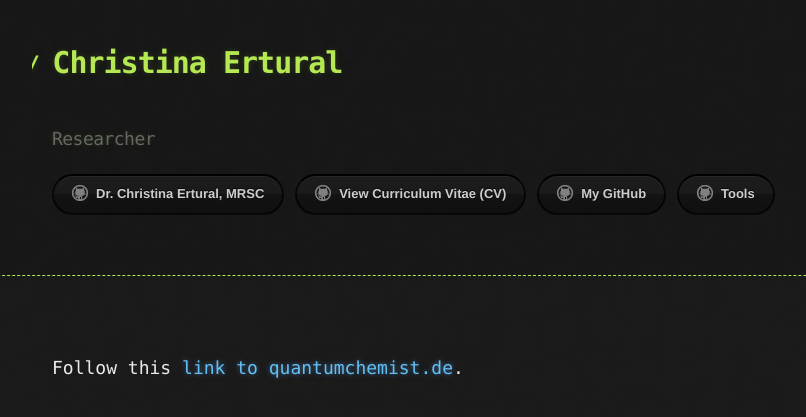
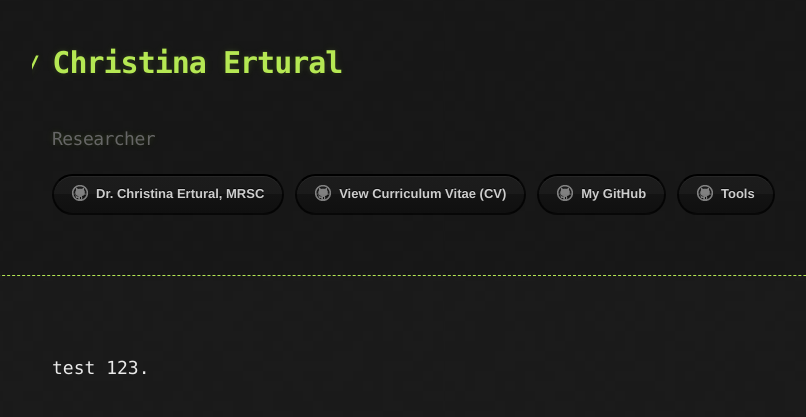
Before and after one commit to QuantumChemist/QuantumChemist.github.io, a Jekyll site: the page built from index.md, in a window 1280 px wide. Shown: the top 417 px of the page, without its empty margins (88-894 px from the left). Built offline with Jekyll 4.4.1, drawn with Linux system fonts in a browser that asks for light colours.

Commit message:
Update index.md

```diff
--- a/index.md
+++ b/index.md
@@ -17,5 +17,4 @@ Create a container for the JavaScript-generated content
 <!--<script src="scripts/index.js"></script> -->
 
 
-<!--<meta http-equiv="refresh" content="0; url=https://quantumchemist.de">  -->
-Follow this [link to quantumchemist.de](https://quantumchemist.de).
+test 123.
```
